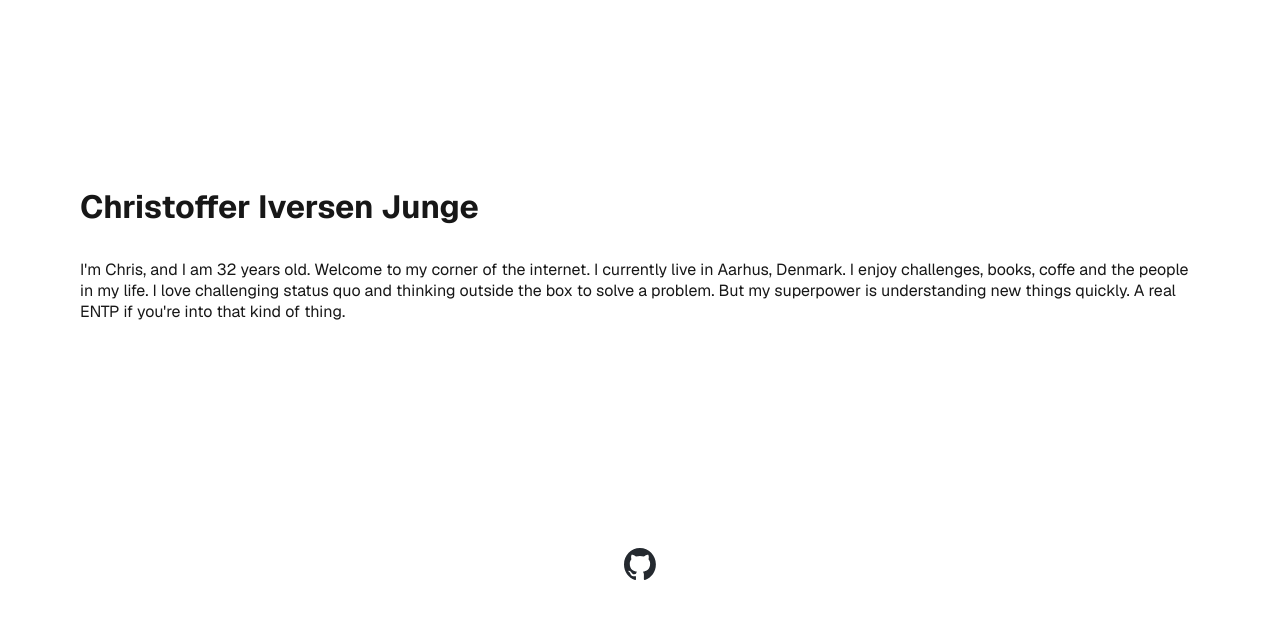
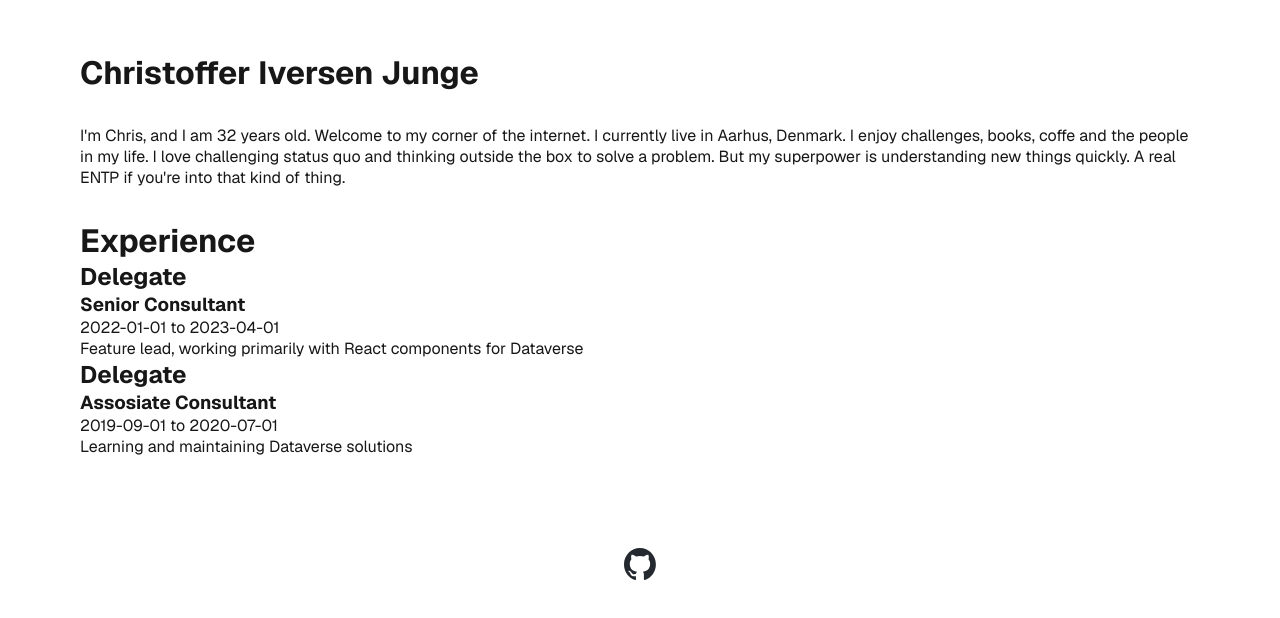
Before and after one commit to sixfourtwo/sixfourtwo.github.io, a Next.js app: page / in a window 1280 px wide. Shown: the part 146-764 px from the top of the page. Built offline with nearby package versions, Linux system fonts and the light colour scheme.

Commit message:
Add Experience component to display work history

```diff
--- a/src/app/page.tsx
+++ b/src/app/page.tsx
@@ -1,6 +1,7 @@
 import Image from "next/image";
 import styles from "./page.module.css";
 import PersonalInfo from "./sections/personalInfo";
+import Experience from "./sections/experience";
 
 export default function Home() {
   return (
@@ -10,6 +11,7 @@ export default function Home() {
           <h1>Christoffer Iversen Junge</h1>
         </div>
         <PersonalInfo />
+        <Experience />
       </main>
       <footer className={styles.footer}>
         <a
--- /dev/null
+++ b/src/app/sections/experience.tsx
@@ -0,0 +1,23 @@
+import { getExperience } from "../contentUtil/contentReader";
+
+export default function Experience() {
+    const experience = getExperience();
+
+    const experienceComponents = experience.map((exp) => {
+        return (
+            <div key={exp.slug}>
+                <h2>{exp.metadata.workplace}</h2>
+                <h3>{exp.metadata.title}</h3>
+                <p>{exp.metadata.from} to {exp.metadata.to}</p>
+                <p>{exp.metadata.short}</p>
+            </div>
+        );
+    });
+
+    return (
+        <div>
+            <h1>Experience</h1>
+            {experienceComponents}
+        </div>
+    );
+};
```
